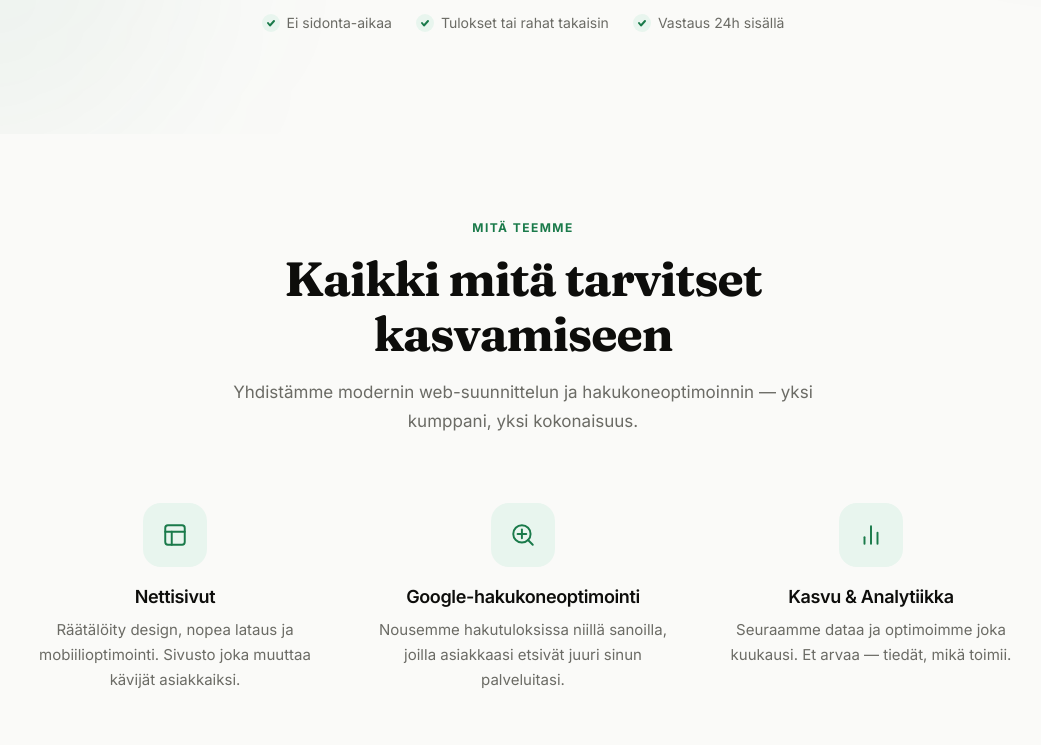
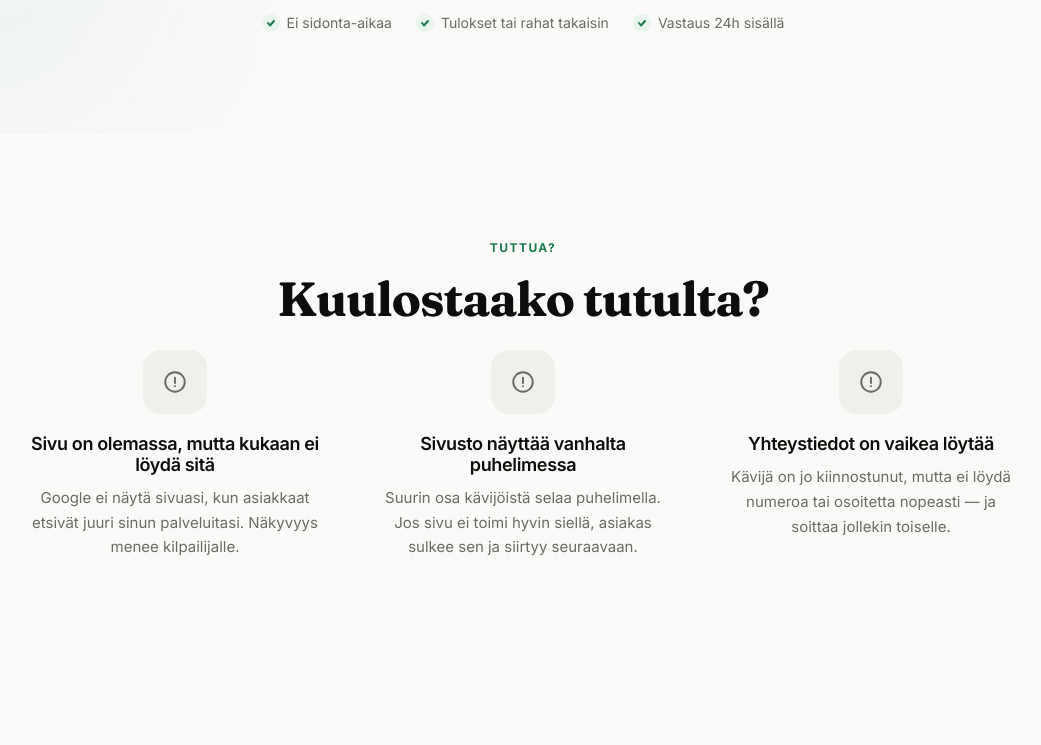
Before and after one commit to sulomoney/sr-kasvu, a plain HTML site: page index.html in a window 1280 px wide. Shown: the part 520-1265 px from the top of the page, without its empty margins (117-1158 px from the left). Drawn offline with Linux system fonts and the light colour scheme; a script that the page names is missing.

Commit message:
Add pain-point section, AI-visibility line, and fix analytics overclaim
- New "Kuulostaako tutulta?" section between hero and services, naming
  the problem before the pitch (inspired by DigiSilta's page structure)
- Added an honest AI-visibility bullet to the SEO feature block - backed
  by the schema.org + llms.txt work already live on AutoFlow's site
- Rewrote the Kasvu & Analytiikka card copy, which claimed we track
  visitor data and report on it monthly - untrue, no analytics is set
  up for any client yet. Now describes what's actually done: monitoring
  Google visibility and improving it.

Co-Authored-By: Claude Sonnet 5 <noreply@anthropic.com>
Claude-Session: https://claude.ai/code/session_01NYsp1aRZi2f5w2M2ga2ryP

```diff
--- a/index.html
+++ b/index.html
@@ -531,6 +531,39 @@ footer {
   </div>
 </section>
 
+<!-- PROBLEM -->
+<section id="problem">
+  <div class="container">
+    <div class="text-center max-w-md reveal">
+      <span class="section-label">Tuttua?</span>
+      <h2 class="section-title">Kuulostaako tutulta?</h2>
+    </div>
+    <div class="services-grid">
+      <div class="service-item reveal">
+        <div class="service-img" style="background:#EFEFEC;">
+          <svg width="26" height="26" viewBox="0 0 24 24" fill="none" stroke="#6B6B65" stroke-width="1.8" stroke-linecap="round" stroke-linejoin="round"><circle cx="12" cy="12" r="9"/><line x1="12" y1="8" x2="12" y2="13"/><line x1="12" y1="16" x2="12.01" y2="16"/></svg>
+        </div>
+        <h3>Sivu on olemassa, mutta kukaan ei löydä sitä</h3>
+        <p>Google ei näytä sivuasi, kun asiakkaat etsivät juuri sinun palveluitasi. Näkyvyys menee kilpailijalle.</p>
+      </div>
+      <div class="service-item reveal d1">
+        <div class="service-img" style="background:#EFEFEC;">
+          <svg width="26" height="26" viewBox="0 0 24 24" fill="none" stroke="#6B6B65" stroke-width="1.8" stroke-linecap="round" stroke-linejoin="round"><circle cx="12" cy="12" r="9"/><line x1="12" y1="8" x2="12" y2="13"/><line x1="12" y1="16" x2="12.01" y2="16"/></svg>
+        </div>
+        <h3>Sivusto näyttää vanhalta puhelimessa</h3>
+        <p>Suurin osa kävijöistä selaa puhelimella. Jos sivu ei toimi hyvin siellä, asiakas sulkee sen ja siirtyy seuraavaan.</p>
+      </div>
+      <div class="service-item reveal d2">
+        <div class="service-img" style="background:#EFEFEC;">
+          <svg width="26" height="26" viewBox="0 0 24 24" fill="none" stroke="#6B6B65" stroke-width="1.8" stroke-linecap="round" stroke-linejoin="round"><circle cx="12" cy="12" r="9"/><line x1="12" y1="8" x2="12" y2="13"/><line x1="12" y1="16" x2="12.01" y2="16"/></svg>
+        </div>
+        <h3>Yhteystiedot on vaikea löytää</h3>
+        <p>Kävijä on jo kiinnostunut, mutta ei löydä numeroa tai osoitetta nopeasti — ja soittaa jollekin toiselle.</p>
+      </div>
+    </div>
+  </div>
+</section>
+
 <!-- SERVICES -->
 <section id="services">
   <div class="container">
@@ -559,7 +592,7 @@ footer {
           <svg width="26" height="26" viewBox="0 0 24 24" fill="none" stroke="#1A7A4A" stroke-width="1.8" stroke-linecap="round" stroke-linejoin="round"><line x1="18" y1="20" x2="18" y2="10"/><line x1="12" y1="20" x2="12" y2="4"/><line x1="6" y1="20" x2="6" y2="14"/></svg>
         </div>
         <h3>Kasvu & Analytiikka</h3>
-        <p>Seuraamme dataa ja optimoimme joka kuukausi. Et arvaa — tiedät, mikä toimii.</p>
+        <p>Seuraamme näkyvyyttäsi Googlessa ja teemme parannuksia sen pohjalta joka kuukausi. Et jää yksin sivuston kanssa.</p>
       </div>
     </div>
   </div>
@@ -599,6 +632,7 @@ footer {
           <li style="display:flex; align-items:center; gap:10px; font-size:15px; color:var(--text);"><div class="check-icon"><svg viewBox="0 0 10 10" fill="none" stroke="#1A7A4A" stroke-width="2" stroke-linecap="round" stroke-linejoin="round"><polyline points="2,5 4,7.5 8,3"/></svg></div>Näkyy kartalla ja hauissa</li>
           <li style="display:flex; align-items:center; gap:10px; font-size:15px; color:var(--text);"><div class="check-icon"><svg viewBox="0 0 10 10" fill="none" stroke="#1A7A4A" stroke-width="2" stroke-linecap="round" stroke-linejoin="round"><polyline points="2,5 4,7.5 8,3"/></svg></div>Ei virheitä sivustolla</li>
           <li style="display:flex; align-items:center; gap:10px; font-size:15px; color:var(--text);"><div class="check-icon"><svg viewBox="0 0 10 10" fill="none" stroke="#1A7A4A" stroke-width="2" stroke-linecap="round" stroke-linejoin="round"><polyline points="2,5 4,7.5 8,3"/></svg></div>Valmis kasvamaan hakutuloksissa</li>
+          <li style="display:flex; align-items:center; gap:10px; font-size:15px; color:var(--text);"><div class="check-icon"><svg viewBox="0 0 10 10" fill="none" stroke="#1A7A4A" stroke-width="2" stroke-linecap="round" stroke-linejoin="round"><polyline points="2,5 4,7.5 8,3"/></svg></div>Rakennettu niin, että myös tekoälyt (esim. ChatGPT) ymmärtävät ja suosittelevat yritystäsi</li>
         </ul>
       </div>
     </div>
```
